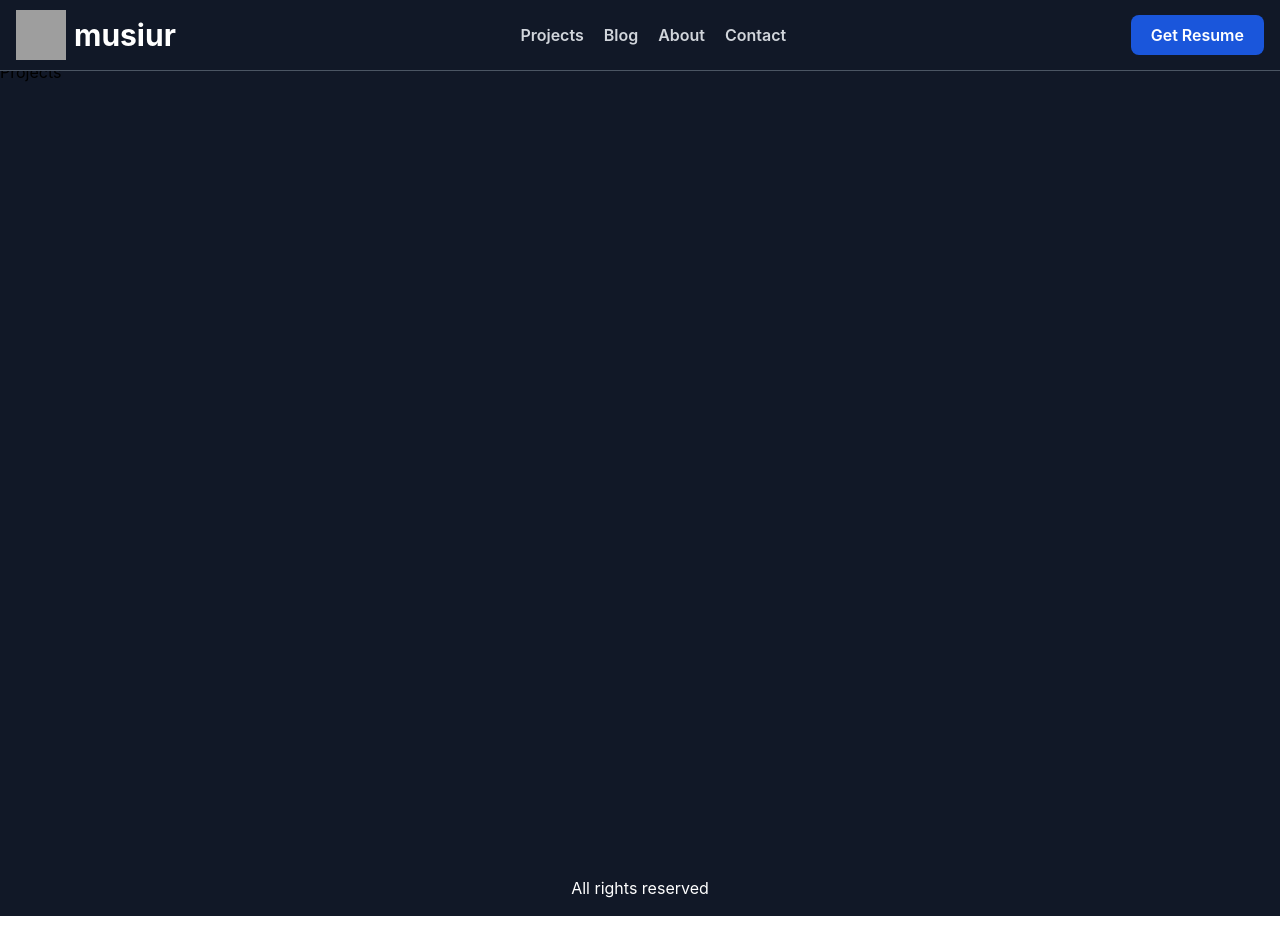
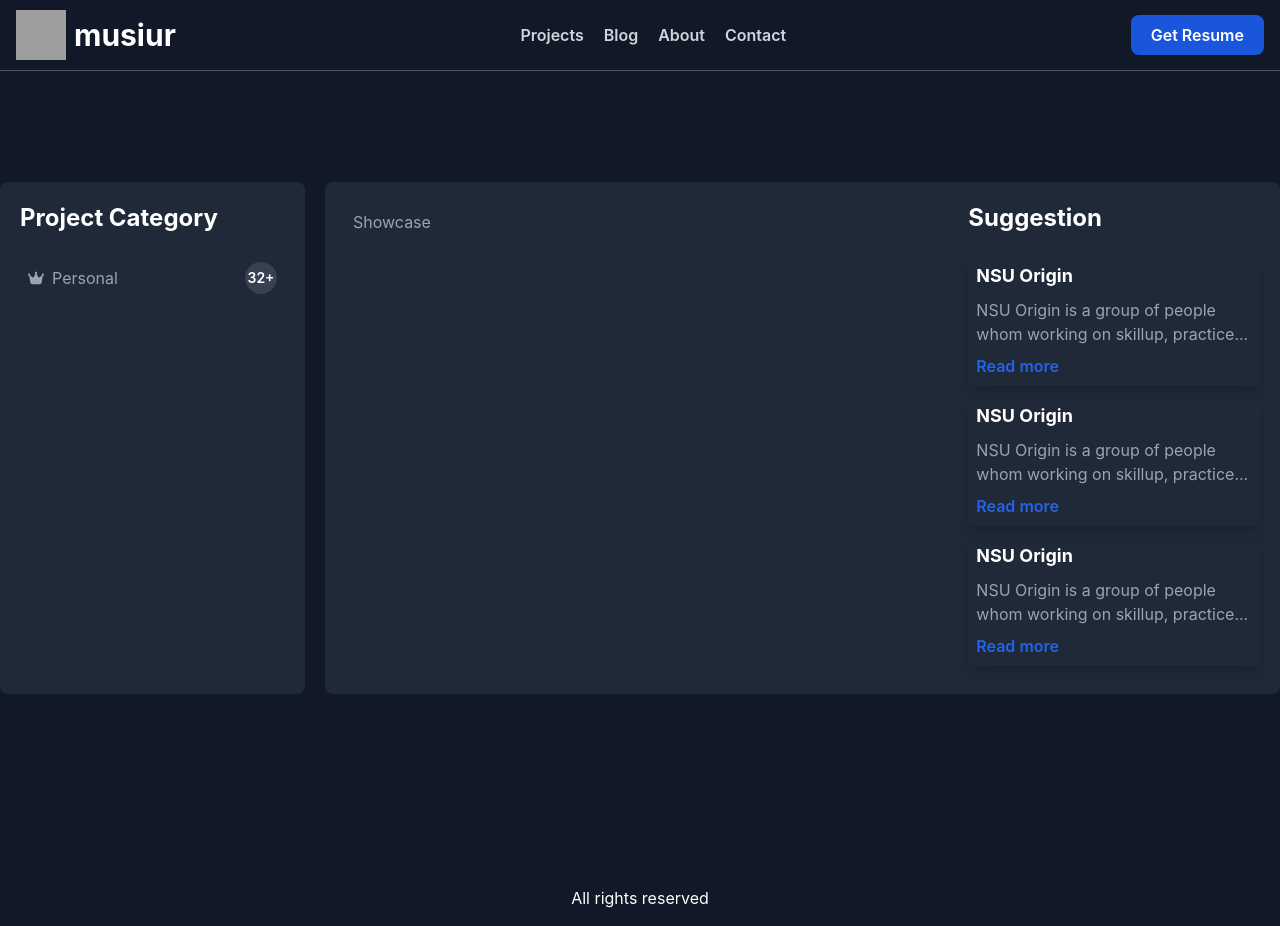
Before and after one commit to musiur/musiur-portfolio, a Next.js app: page /projects in a window 1280 px wide. Built offline with nearby package versions, Linux system fonts and the light colour scheme; grey boxes are pictures that could not be loaded.

Commit message:
projects page layout deign done

```diff
--- a/Layout/Layout.js
+++ b/Layout/Layout.js
@@ -6,7 +6,7 @@ const Layout = ({ children }) => {
       <header style={{ zIndex: "9999999", position: "relative" }}>
         <Navbar />
       </header>
-      <main style={{ marginTop: "60px" }}>{children}</main>
+      <main style={{ marginTop: "70px" }}>{children}</main>
       <footer
         className="bg-bg-dark text-white"
         style={{ textAlign: "center", padding: "1rem" }}
--- a/pages/projects/index.js
+++ b/pages/projects/index.js
@@ -1,7 +1,65 @@
+import { faCrown } from "@fortawesome/free-solid-svg-icons";
+import { FontAwesomeIcon } from "@fortawesome/react-fontawesome";
+import Link from "next/link";
+
+const iconDimention = "w-4 h-4";
+const Crown = <FontAwesomeIcon icon={faCrown} className={iconDimention} />;
+
 const Projects = () => {
-    return(
-        <div className="projects__container">Projects</div>
-    )
-}
+  return (
+    <div className="projects__container">
+      <div>
+        <div className="pc__side_nav">
+          <h2>Project Category</h2>
+          <ul>
+            <li>
+              <div className="pcsn__option">
+                <>{Crown}</>
+                <p>Personal</p>
+              </div>
+              <div className="pcsn__badge">
+                <span>32+</span>
+              </div>
+            </li>
+          </ul>
+        </div>
+        <div className="pc__canvas">
+          <div className="pcc__container">
+            <div className="pccc__showcase">Showcase</div>
+            <div className="pccc__suggestion">
+              <h2>Suggestion</h2>
+              <ul>
+                <li>
+                  <h3>NSU Origin</h3>
+                  <p>
+                    NSU Origin is a group of people whom working on skillup,
+                    practice...
+                  </p>
+                  <Link href="/projects/nsu-origin">Read more</Link>
+                </li>
+                <li>
+                  <h3>NSU Origin</h3>
+                  <p>
+                    NSU Origin is a group of people whom working on skillup,
+                    practice...
+                  </p>
+                  <Link href="/projects/nsu-origin">Read more</Link>
+                </li>
+                <li>
+                  <h3>NSU Origin</h3>
+                  <p>
+                    NSU Origin is a group of people whom working on skillup,
+                    practice...
+                  </p>
+                  <Link href="/projects/nsu-origin">Read more</Link>
+                </li>
+              </ul>
+            </div>
+          </div>
+        </div>
+      </div>
+    </div>
+  );
+};
 
 export default Projects;
--- a/styles/globals.scss
+++ b/styles/globals.scss
@@ -32,6 +32,10 @@
     @apply text-xl xl:text-2xl font-bold text-white inline-block mx-auto text-center;
 }
 
+.heading4 {
+    @apply text-base lg:text-lg font-bold text-white inline-block;
+}
+
 .para1 {
     @apply w-full lg:w-1/2 mx-auto px-5 text-gray-400 font-semibold;
 }
--- a/styles/pages/projects/projects.scss
+++ b/styles/pages/projects/projects.scss
@@ -2,5 +2,90 @@
 
 .projects__container {
     min-height: 100vh;
-    @apply bg-bg-dark;
+    @apply bg-bg-dark text-gray-400 p-2 md:p-0;
+
+    h2 {
+        @extend .heading3;
+    }
 }
+
+.projects__container > div {
+    @extend .section;
+    @apply container mx-auto grid grid-cols-12 gap-5;
+}
+
+.pc__side_nav {
+    @apply col-span-3 rounded-lg bg-gray-800 p-2 lg:p-5;
+
+    ul {
+        @apply pt-5;
+
+        li {
+            @apply mb-2 p-2 rounded-md hover:bg-gray-700 hover:text-white cursor-none sm:cursor-pointer flex flex-row justify-between items-center gap-2;
+
+            .pcsn__option {
+                @apply flex flex-row justify-start items-center gap-2;
+            }
+            .pcsn__badge {
+                @apply bg-gray-700 rounded-full h-8 w-8 flex justify-center items-center;
+
+                span {
+                    @apply text-white font-semibold text-sm;
+                }
+            }
+        }
+    }
+
+    @media (max-width: 1024px) {
+        @apply col-span-12;
+
+        ul {
+            @apply flex flex-row flex-wrap justify-start items-center gap-2;
+        }
+    }
+}
+
+.pc__canvas {
+    @apply col-span-9 rounded-lg bg-gray-800 p-2 lg:p-5;
+
+    @media (max-width: 1024px) {
+        @apply col-span-12;
+    }
+}
+
+.pcc__container {
+    @apply grid grid-cols-12 gap-5;
+}
+
+.pccc__showcase {
+    @apply col-span-8 p-2 rounded-md;
+
+    @media (max-width: 1024px) {
+        @apply col-span-12;
+    }
+}
+
+.pccc__suggestion {
+    @apply col-span-4 rounded-md h-full;
+
+    @media (max-width: 1024px) {
+        @apply col-span-12;
+    }
+
+    ul {
+        @apply mt-5;
+
+        li {
+            @apply mb-2 p-2 rounded-md hover:bg-gray-700 shadow-lg hover:shadow-xl;
+
+            h3 {
+                @extend .heading4;
+                @apply pb-2;
+            }
+
+            p {
+                @apply pb-2;
+            }
+        }
+    }
+}
```
